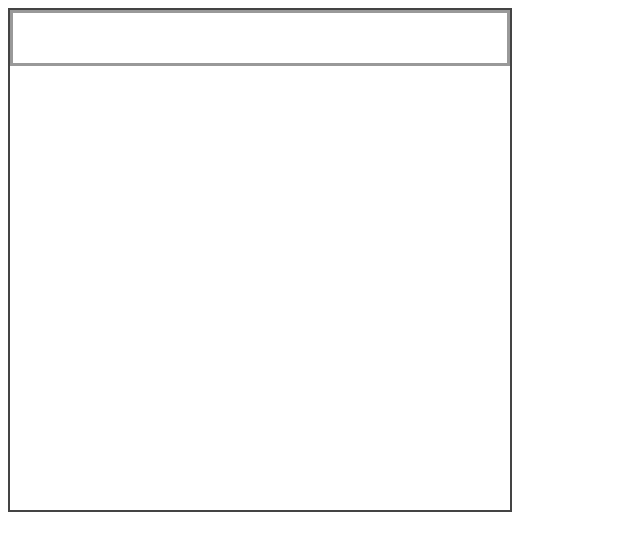
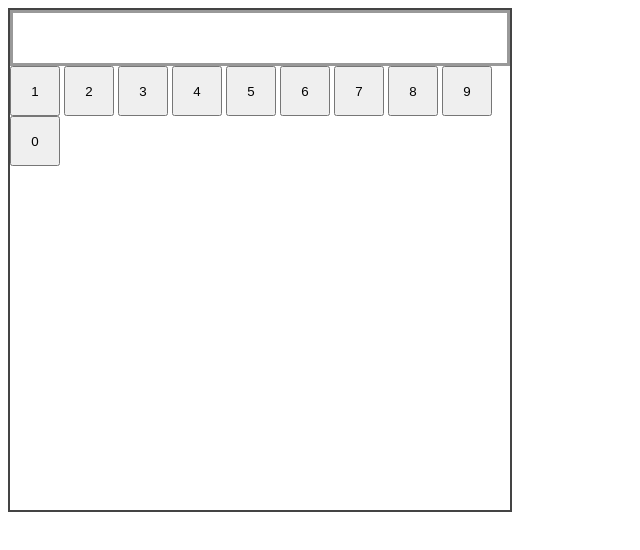
Before and after one commit to natesena/calculator_8_29_17, a plain HTML site: page index.html in a window 1280 px wide. Shown: the whole page, without its empty margins (0-640 px from the left). Drawn offline with Linux system fonts and the light colour scheme.

Commit message:
event listeners for all digits and readout update

```diff
--- a/css/main.css
+++ b/css/main.css
@@ -1,5 +1,6 @@
 .digit{
-
+    height: 50px;
+    width: 50px;
 }
 #calculator{
     width: 500px;
--- a/index.html
+++ b/index.html
@@ -11,17 +11,18 @@
     <div id="calculator">
         <div id="readout"></div>
         <div id="buttons">
-            <div class="digit"></div>
-            <div class="digit"></div>
-            <div class="digit"></div>
-            <div class="digit"></div>
-            <div class="digit"></div>
-            <div class="digit"></div>
-            <div class="digit"></div>
-            <div class="digit"></div>
-            <div class="digit"></div>
-            <div class="digit"></div>
+            <button class="digit">1</button>
+            <button class="digit">2</button>
+            <button class="digit">3</button>
+            <button class="digit">4</button>
+            <button class="digit">5</button>
+            <button class="digit">6</button>
+            <button class="digit">7</button>
+            <button class="digit">8</button>
+            <button class="digit">9</button>
+            <button class="digit">0</button>
         </div>
     </div>
+    <script src="js/main.js"></script>
 </body>
 </html>
--- a/js/main.js
+++ b/js/main.js
@@ -0,0 +1,8 @@
+var readout = document.querySelector('#readout');
+var digits = document.querySelectorAll('.digit');
+
+digits.forEach(function(btn){
+    btn.addEventListener('click', function(){
+        readout.innerText += this.innerText;
+    })
+})
```
